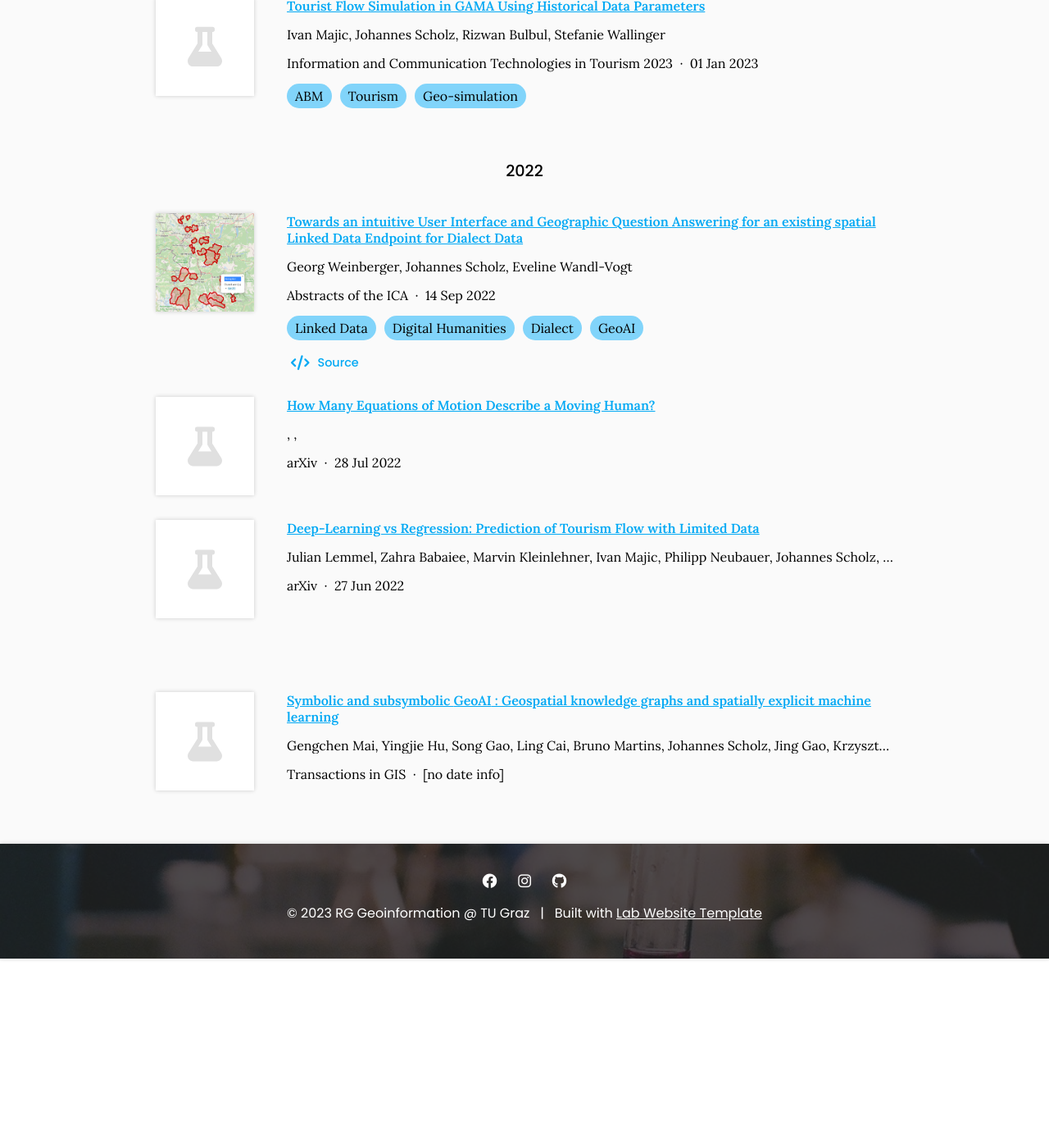
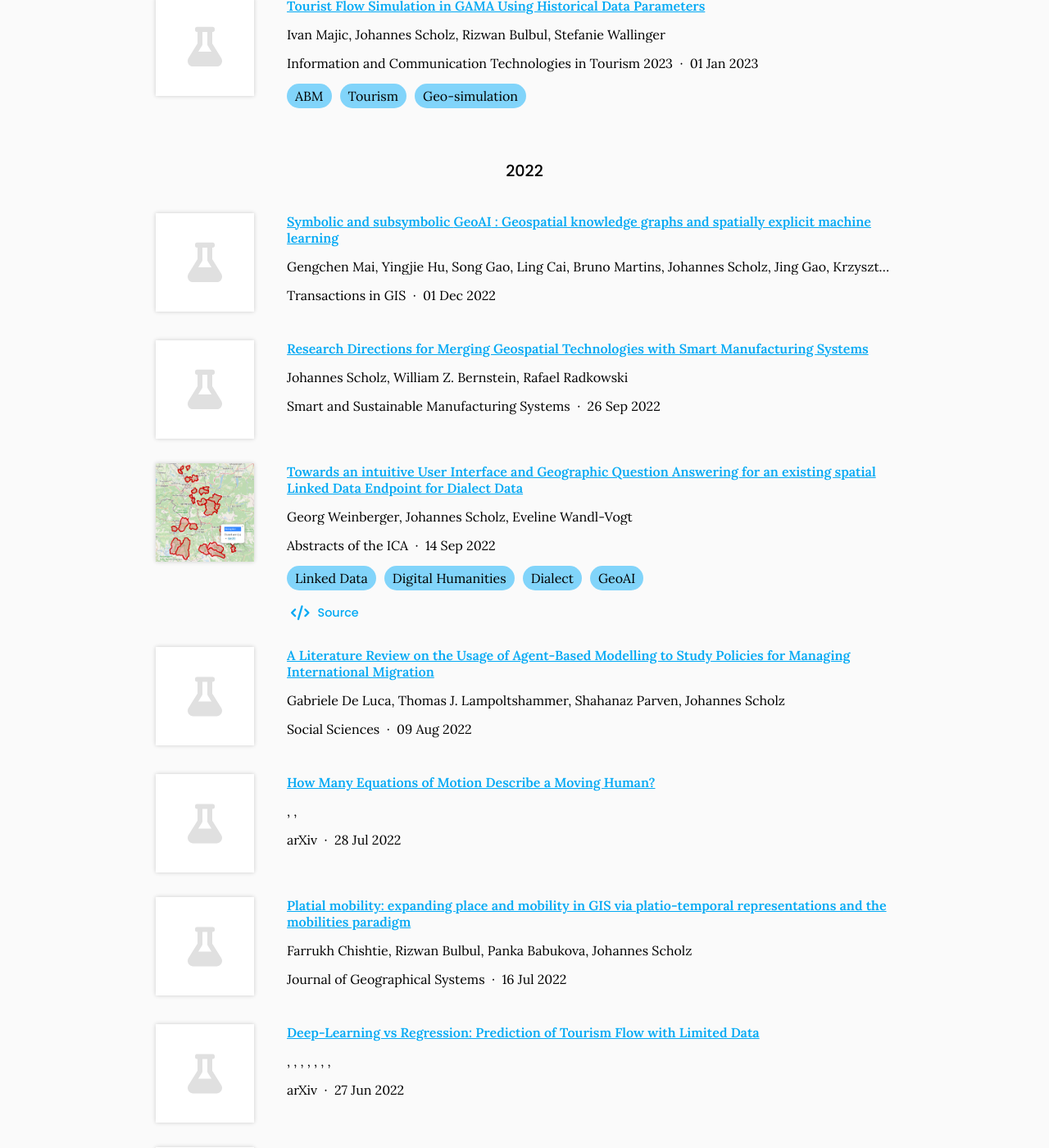
Before and after one commit to Geoinfo-TUGraz/Geoinfo-TUGraz.github.io, a Jekyll site: the page built from research/index.md, in a window 1280 px wide and 1400 px high, scrolled down 493 px. Shown: the whole window at 82% size. Built offline with Jekyll 4.4.1, drawn with Linux system fonts in a browser that asks for light colours; before the commit the page ends 1662 px from its top, so only the background shows below that; some of the changed text lies outside the part shown.

Commit message:
Generate citations

```diff
--- a/_data/citations.yaml
+++ b/_data/citations.yaml
@@ -50,24 +50,9 @@
   - Jing Gao
   - Krzysztof Janowicz
   publisher: Transactions in GIS
-  date: ''
+  date: '2022-12-01'
   link: https://doi.org/grq4r9
-  _cache: d91db79cad20e49d550579f02cfce75501d148e4bb183c3b26bb672202aba35b
-- id: doi:10.48550/arXiv.2206.13274
-  title: 'Deep-Learning vs Regression: Prediction of Tourism Flow with Limited Data'
-  authors:
-  - Julian Lemmel
-  - Zahra Babaiee
-  - Marvin Kleinlehner
-  - Ivan Majic
-  - Philipp Neubauer
-  - Johannes Scholz
-  - Radu Grosu
-  - Sophie A. Neubauer
-  publisher: arXiv
-  date: '2022-06-27'
-  link: https://doi.org/grq4sb
-  _cache: 1a0172d9b6b596740c772f3dc2f24bd177b2beda594f923f71e02a85da052704
+  _cache: b845d2b4d334e7a5b12d9337229a78da868f90260334ceea18cf83bd2dd71532
 - id: arxiv:2207.14331v2
   title: How Many Equations of Motion Describe a Moving Human?
   authors:
@@ -77,4 +62,115 @@
   publisher: arXiv
   date: '2022-07-28'
   link: https://arxiv.org/abs/2207.14331v2
-  _cache: 58d580dc8630158ef0cafffc12ec4d35d650bfadf7ef96a6bd700312e5178120
+  _cache: a944dac14d9b88457974a07cde0143a9c70c007e13d63164c8099eb269f1f820
+- id: arxiv:2206.13274v1
+  title: "Deep-Learning vs Regression: Prediction of Tourism Flow with Limited\n \
+    \ Data"
+  authors:
+  - ' '
+  - ' '
+  - ' '
+  - ' '
+  - ' '
+  - ' '
+  - ' '
+  - ' '
+  publisher: arXiv
+  date: '2022-06-27'
+  link: https://arxiv.org/abs/2206.13274v1
+  _cache: 060b0f067fe6a0c2aaa25719acff4ff17d2f4371c925cd0c84ab5e22701c86d9
+- id: doi:10.3390/socsci11080356
+  title: A Literature Review on the Usage of Agent-Based Modelling to Study Policies
+    for Managing International Migration
+  authors:
+  - Gabriele De Luca
+  - Thomas J. Lampoltshammer
+  - Shahanaz Parven
+  - Johannes Scholz
+  publisher: Social Sciences
+  date: '2022-08-09'
+  link: https://doi.org/grq4zh
+  _cache: e2a0a085a7f66eadc221d0e7be687f46b237761ddd7b2f7ca22dcf599198ab55
+- id: doi:10.5194/agile-giss-3-55-2022
+  title: Off-Road Navigation Maps for Robotic Platforms using Convolutional Neural
+    Networks
+  authors:
+  - Raphael Prinz
+  - Rizwan Bulbul
+  - Joahnnes Scholz
+  - Matthias Eder
+  - Gerald Steinbauer-Wagner
+  publisher: 'AGILE: GIScience Series'
+  date: '2022-06-11'
+  link: https://doi.org/grq4zj
+  _cache: cf6414ee57aabd1d15fe7e5bb1dba9f020ef260912e806e1591da3a4f8ffbb21
+- id: doi:10.1007/978-3-031-06245-2_6
+  title: "Optimising Antenna Positioning for\_Maximum Coverage: The Case Study of\_\
+    Cattle Tracking in\_Austrian Alps Using Long Range (LoRa) Based Monitoring System"
+  authors:
+  - Franz Welscher
+  - Rizwan Bulbul
+  - Johannes Scholz
+  - Peter Lederer
+  publisher: Web and Wireless Geographical Information Systems
+  date: '2022-01-01'
+  link: https://doi.org/grqp9g
+  _cache: 97f4bfe7ba264e26de85f0d1398e8deaf16439c935ec5108b8df5a7ff9ced733
+- id: doi:10.1007/s10109-022-00389-3
+  title: 'Platial mobility: expanding place and mobility in GIS via platio-temporal
+    representations and the mobilities paradigm'
+  authors:
+  - Farrukh Chishtie
+  - Rizwan Bulbul
+  - Panka Babukova
+  - Johannes Scholz
+  publisher: Journal of Geographical Systems
+  date: '2022-07-16'
+  link: https://doi.org/grq4zk
+  _cache: 96dd81cf4513204424335124ba4a40afe90d12e388f3bf0ba928250f0ea06f34
+- id: doi:10.5194/agile-giss-3-33-2022
+  title: Point Patterns of Historical Landmarks in the Valley of Mexico
+  authors:
+  - Laura Elmer
+  - Johannes Scholz
+  - Werner Stangl
+  publisher: 'AGILE: GIScience Series'
+  date: '2022-06-10'
+  link: https://doi.org/grq4zm
+  _cache: 45a26e04a8bf9a302866e296fbdccc631ed4bf11e7387e26a293222c4b3ff48a
+- id: doi:10.1520/SSMS20220004
+  title: Research Directions for Merging Geospatial Technologies with Smart Manufacturing
+    Systems
+  authors:
+  - Johannes Scholz
+  - William Z. Bernstein
+  - Rafael Radkowski
+  publisher: Smart and Sustainable Manufacturing Systems
+  date: '2022-09-26'
+  link: https://doi.org/grq4zn
+  _cache: 3f906c30236942a2ba650f3d400e7ea2f424606fe61142c7538bf560e47e2ea7
+- id: doi:10.1007/978-3-031-04870-8_56
+  title: 'The AMADEE-20 Robotic Exploration Cascade: An Experience Report'
+  authors:
+  - Hamid Didari
+  - Matthias Eder
+  - "Gernot Gr\xF6mer"
+  - Richard Halatschek
+  - "Seda \xD6zdemir-Fritz"
+  - Raphael Prinz
+  - Johannes Scholz
+  - Gerald Steinbauer-Wagner
+  publisher: Advances in Service and Industrial Robotics
+  date: '2022-01-01'
+  link: https://doi.org/grq4zp
+  _cache: 97b805deb9b29d2daa852bdef1ea11c7dbf0cf30a299288b8491c817577f337b
+- id: doi:10.5194/agile-giss-3-48-2022
+  title: 'The Intersection between GIScience and History: an Overview of an Emerging
+    Scientific Field'
+  authors:
+  - Hannah Meyer
+  - Johannes Scholz
+  publisher: 'AGILE: GIScience Series'
+  date: '2022-06-11'
+  link: https://doi.org/grq4zq
+  _cache: f13df385b09600483681a1166cfe550ab033290e6b780b468af224c5143f02d5
```
